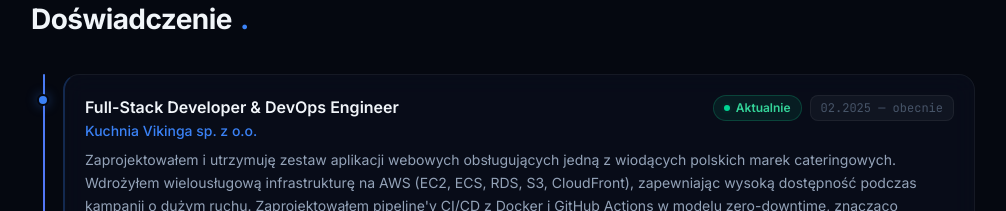
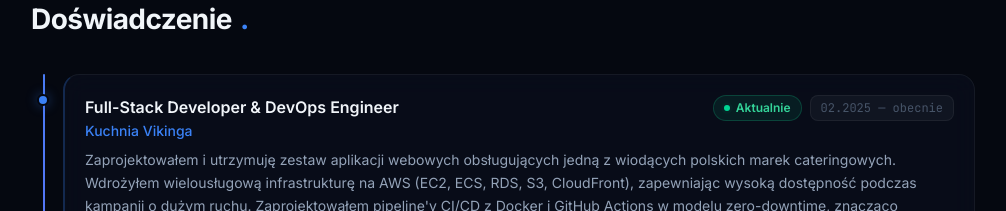
Before and after one commit to serwin35/serwin35, a React (Vite) app: page / in a window 1280 px wide. Shown: the part 2720-2931 px from the top of the page, without its empty margins (177-1183 px from the left). Built offline with nearby package versions, Linux system fonts and the light colour scheme; no server answers.

Commit message:
fix name

```diff
--- a/src/components/Experience.tsx
+++ b/src/components/Experience.tsx
@@ -15,7 +15,7 @@ const experiences: ExperienceItem[] = [
   {
     periodKey: 'exp.period1',
     title: 'Full-Stack Developer & DevOps Engineer',
-    company: 'Kuchnia Vikinga sp. z o.o.',
+    company: 'Kuchnia Vikinga',
     descriptionKey: 'exp.desc1',
     tags: [
       'Laravel',
```
